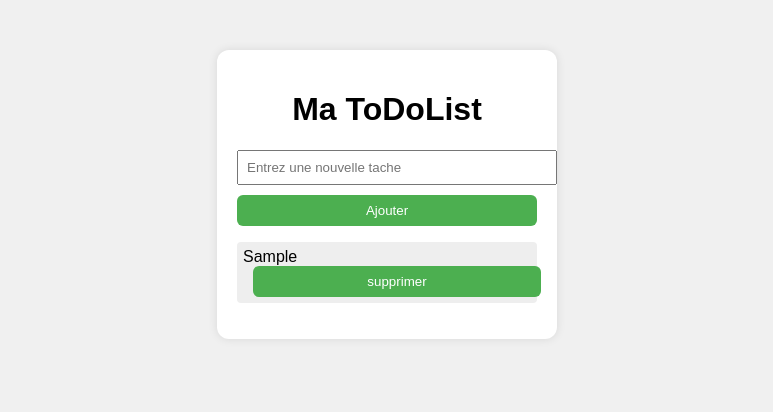
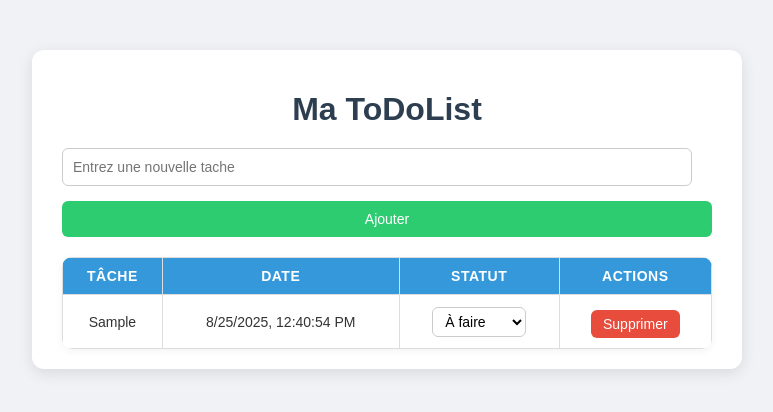
Before and after one commit to ghofranebensoltane/Frontend_exo, a website: page ProjetTypeScript/index.html in a window 1280 px wide. Both pictures are taken after typing "Sample" into the empty fields and a click on the button "Ajouter". Shown: the whole page, without its empty margins (253-1026 px from the left). Drawn offline with Linux system fonts and the light colour scheme.

Commit message:
stockage des donnees avec localStorage

```diff
--- a/ProjetTypeScript/index.html
+++ b/ProjetTypeScript/index.html
@@ -12,7 +12,19 @@
         <input class="input" id="taskInput" type="texte" placeholder="Entrez une nouvelle tache" />
         <button class="button" id="addTask"> Ajouter </button>
 
-        <ul class="ul" id="taskList"></ul>
+        <!--<ul class="ul" id="taskList"></ul>-->
+    <table class="table" id="taskTable">
+        <thead>
+            <tr class="tr">
+            <th class="th">Tâche</th>
+             <th class="th">Date</th>
+             <th class="th">Statut</th>
+            <th class="th">Actions</th>
+            </tr class="tr">
+        </thead>
+  <tbody>
+  </tbody>
+</table>
 
     </div>
     <script src="dist/app.js"></script>
--- a/ProjetTypeScript/src/app.ts
+++ b/ProjetTypeScript/src/app.ts
@@ -3,6 +3,70 @@ console.log("typescript ok")
 let taskInput = document.getElementById("taskInput") as HTMLInputElement;
 let btnAdd = document.getElementById("addTask") as HTMLButtonElement;
 let taskList = document.getElementById("taskList") as HTMLUListElement;
+let table = document.querySelector("#taskTable tbody") as HTMLTableSectionElement;
+
+interface Task {
+  id: number;
+  text: string;
+  date: string;
+  status: "à faire" | "En cours" | "Terminé";
+}
+
+let tasks: Task[] = [];
+
+function saveTasks(): void {
+  localStorage.setItem("tasks", JSON.stringify(tasks));
+}
+
+
+function createTaskRow(task: Task): HTMLTableRowElement {
+  const tr = document.createElement("tr");
+
+  const tdText = document.createElement("td");
+  tdText.textContent = task.text;
+
+
+  const tdDate = document.createElement("td");
+  tdDate.textContent = task.date;
+
+
+  const tdStatus = document.createElement("td");
+  const selectStatus = document.createElement("select");
+  ["À faire", "En cours", "Terminé"].forEach(s => {
+    const option = document.createElement("option");
+    option.value = s;
+    option.textContent = s;
+    if (s === task.status) option.selected = true;
+    selectStatus.appendChild(option);
+  });
+
+
+  selectStatus.addEventListener("change", () => {
+    task.status = selectStatus.value as Task["status"];
+    saveTasks();
+  });
+
+  tdStatus.appendChild(selectStatus);
+
+
+  const tdActions = document.createElement("td");
+  const deleteBtn = document.createElement("button");
+  deleteBtn.textContent = "Supprimer";
+  deleteBtn.classList.add("delete-btn");
+  deleteBtn.addEventListener("click", () => {
+    tasks = tasks.filter(t => t.id !== task.id);
+    table.removeChild(tr);
+    saveTasks();
+  });
+  tdActions.appendChild(deleteBtn);
+  tr.appendChild(tdText);
+  tr.appendChild(tdDate);
+  tr.appendChild(tdStatus);
+  tr.appendChild(tdActions);
+
+  return tr;
+}
+
 
 function addTask(): void{
     const taskText: string =taskInput.value.trim();
@@ -12,23 +76,44 @@ function addTask(): void{
         return;
     }
 
-    const li: HTMLLIElement = document.createElement("li");
-    li.textContent=taskText;
+   const newTask: Task = {
+    id: Date.now(),
+    text: taskText,
+    date: new Date().toLocaleString(),
+    status: "à faire"
+  };
 
-    const deleteBtn: HTMLButtonElement =document.createElement("button");
-    deleteBtn.textContent ="supprimer";
-    deleteBtn.style.marginLeft="10px";
+  tasks.push(newTask);
+  const tr = createTaskRow(newTask);
+  table.appendChild(tr);
 
-    deleteBtn.addEventListener("click",()=>{
-        taskList.removeChild(li);
-    });
-
-    li.appendChild(deleteBtn);
-    taskList.appendChild(li);
-    taskInput.value="";
+  saveTasks();
+  taskInput.value="";
 }
 
-btnAdd.addEventListener("click", (event:MouseEvent)=>{
+
+function loadTasks(): void {
+  const storedTasks = localStorage.getItem("tasks");
+  if (storedTasks) {
+    tasks = JSON.parse(storedTasks) as Task[];
+    tasks.forEach(task => {
+      const tr = createTaskRow(task);
+      table.appendChild(tr);
+    });
+  }
+}
+
+
+btnAdd.addEventListener("click", (event: MouseEvent) => {
+  event.preventDefault();
+  addTask();
+});
+
+taskInput.addEventListener("keypress", (event: KeyboardEvent) => {
+  if (event.key === "Enter") {
+    event.preventDefault();
     addTask();
+  }
+});
 
-})
+loadTasks();
--- a/ProjetTypeScript/style.css
+++ b/ProjetTypeScript/style.css
@@ -1,51 +1,117 @@
+
 body {
   font-family: Arial, sans-serif;
-  background: #f0f0f0;
+  background: #f0f2f5;
   display: flex;
   justify-content: center;
   margin-top: 50px;
+  color: #333;
 }
 
 .container {
   background: white;
-  padding: 20px;
+  padding: 20px 30px;
   border-radius: 12px;
-  box-shadow: 0 0 10px rgba(0,0,0,0.1);
-  width: 300px;
+  box-shadow: 0 4px 15px rgba(0,0,0,0.1);
+  width: 650px; /* plus large pour un tableau clair */
 }
 
 h1 {
   text-align: center;
+  margin-bottom: 20px;
+  color: #2c3e50;
 }
 
+
 input {
-  width: 100%;
-  padding: 8px;
+  width: calc(100% - 20px);
+  padding: 10px;
   margin-bottom: 10px;
+  border: 1px solid #ccc;
+  border-radius: 6px;
+  font-size: 14px;
+  box-sizing: border-box;
+  transition: border 0.2s;
+}
+
+input:focus {
+  border-color: #3498db;
+  outline: none;
 }
 
 button {
   width: 100%;
-  padding: 8px;
-  background: #4CAF50;
+  padding: 10px;
+  margin-top: 5px;
+  background: #2ecc71; /* vert */
   color: white;
   border: none;
   border-radius: 6px;
   cursor: pointer;
+  font-size: 14px;
+  transition: background 0.2s, transform 0.1s;
 }
 
 button:hover {
-  background: #45a049;
+  background: #27ae60;
+  transform: scale(1.02);
 }
 
-ul {
-  list-style: none;
-  padding: 0;
+table {
+  width: 100%;
+  border-collapse: collapse;
+  margin-top: 20px;
+  border-radius: 10px;
+  overflow: hidden; /* arrondir les bords */
+  box-shadow: 0 2px 8px rgba(0,0,0,0.05);
 }
 
-li {
-  padding: 6px;
-  background: #eee;
-  margin-bottom: 6px;
-  border-radius: 4px;
+table th, table td {
+  border: 1px solid #ddd;
+  padding: 10px;
+  text-align: center;
+  font-size: 14px;
 }
+
+table th {
+  background-color: #3498db; /* bleu */
+  color: white;
+  font-weight: bold;
+  text-transform: uppercase;
+  letter-spacing: 0.5px;
+}
+
+table tr:nth-child(even) {
+  background-color: #f9f9f9;
+}
+
+table tr:hover {
+  background-color: #f1f7fd;
+}
+
+select {
+  padding: 5px 8px;
+  border-radius: 6px;
+  border: 1px solid #ccc;
+  font-size: 14px;
+  cursor: pointer;
+  background: #fff;
+  transition: border 0.2s;
+}
+
+select:focus {
+  border-color: #3498db;
+  outline: none;
+}
+
+
+button.delete-btn {
+  background-color: #e74c3c;
+  width: auto;
+  padding: 6px 12px;
+  border-radius: 6px;
+}
+
+button.delete-btn:hover {
+  background-color: #c0392b;
+}
```
Also changed, not shown: ProjetTypeScript/dist/app.js.
